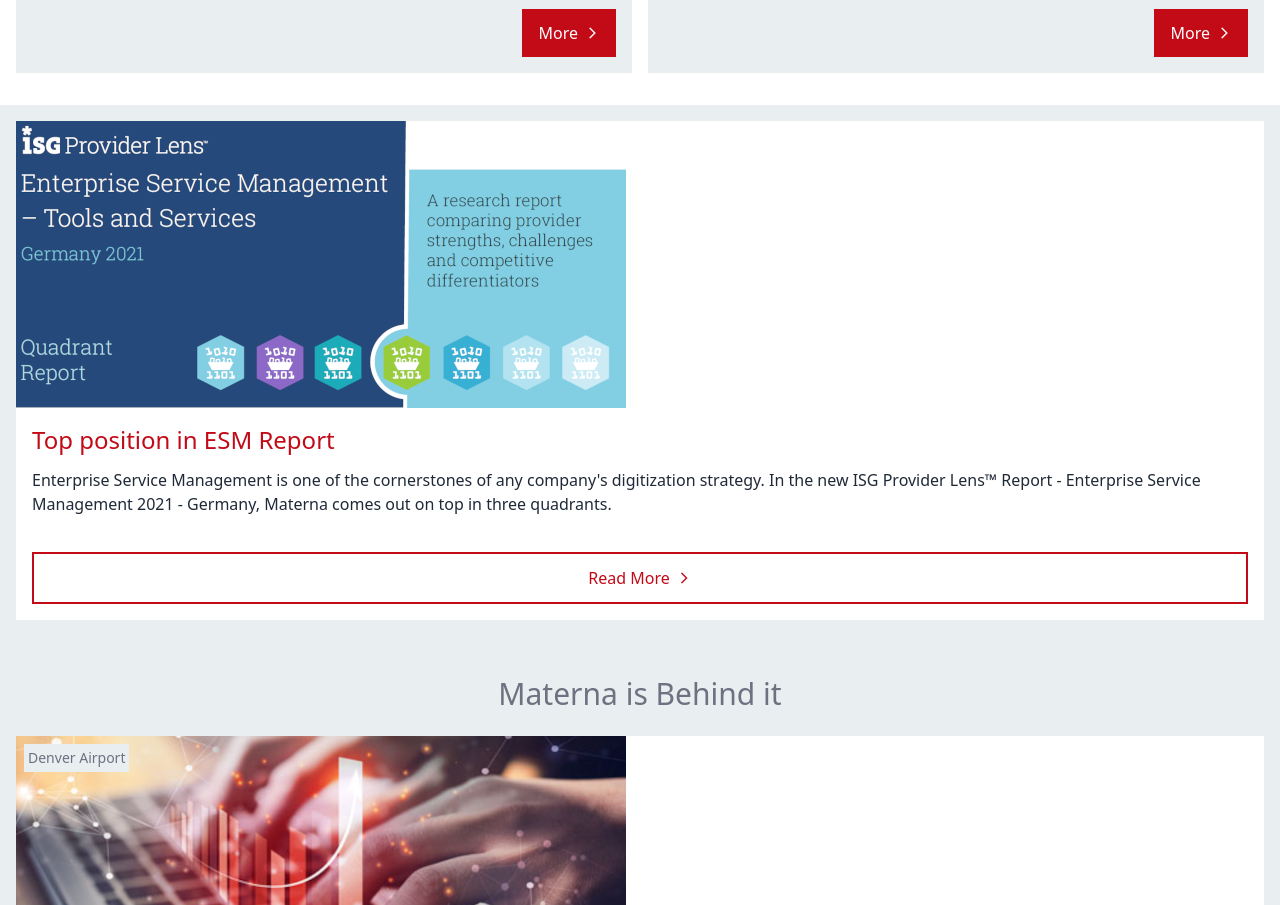
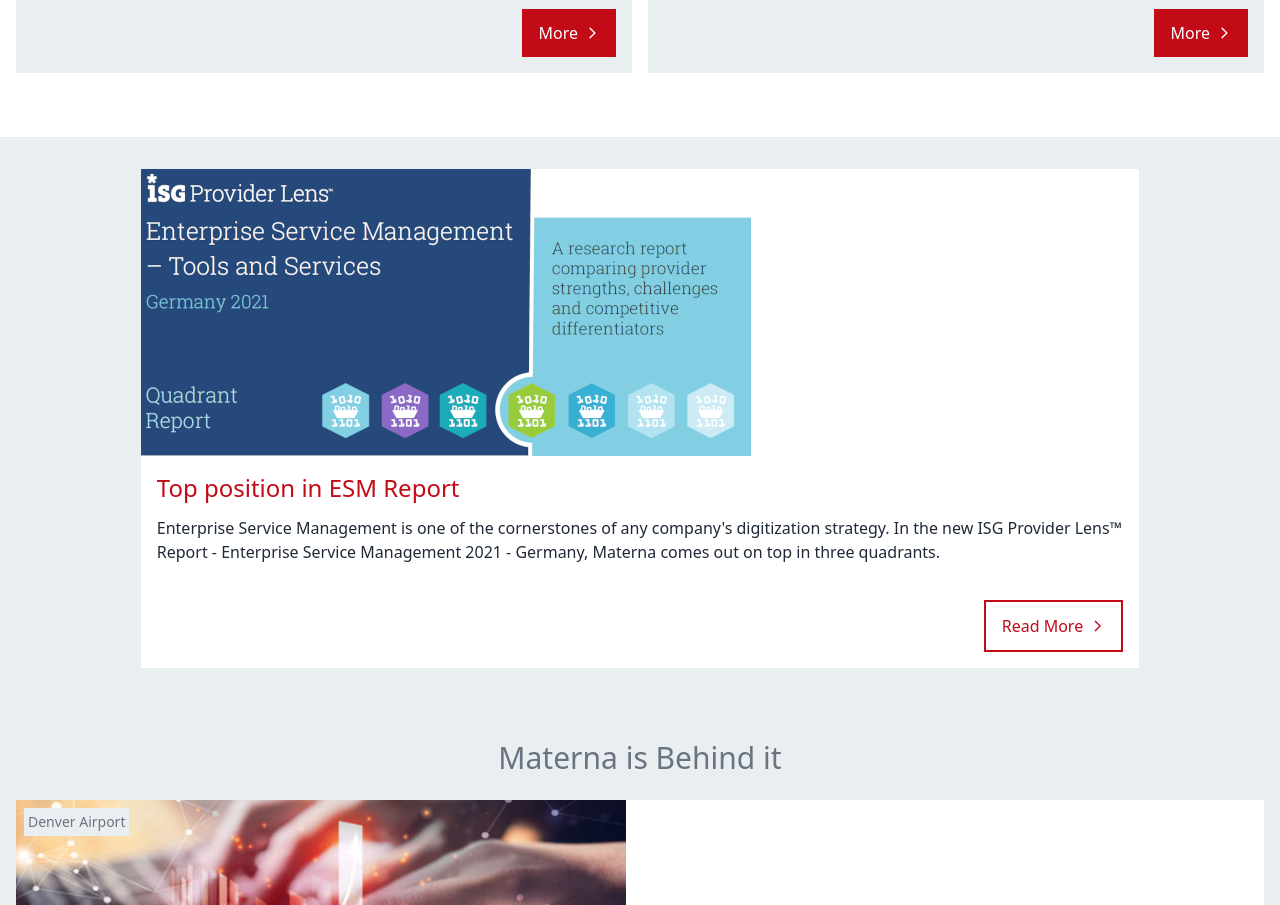
Before and after one commit to Bateyjosue/materna-clone-tailwind, a website built with Vite: page index.html in a window 1280 px wide. Shown: the part 2223-3128 px from the top of the page. Built offline with nearby package versions, Linux system fonts and the light colour scheme.

Commit message:
Top Position Section Design | Tablet

```diff
--- a/index.html
+++ b/index.html
@@ -133,15 +133,15 @@
         </ul>
       </section>
 
-      <section class="top__position p-4 bg-[#e9eef1]">
-        <article class="top__card bg-white">
+      <section class="top__position p-4  bg-[#e9eef1] md:px-4 md:py-8 md:mt-8">
+        <article class="top__card bg-white md:w-[80%] md:m-auto">
           <div class="top__card__image">
             <img src="./assets/E-Portfolio-Lsg-ESM-ISG-Cover.png" alt="">
           </div>
-          <div class="top__card__content p-4 flex flex-col gap-3 font-[300]">
+          <div class="top__card__content p-4 flex flex-col gap-3 font-[300] md:flex md:flex-col">
             <h5><a href="" class="text-[#c30a17] hover:underline hover:text-gray-700 text-2xl ">Top position in ESM Report</a></h5>
             <p class="text-gray-800 font-300">Enterprise Service Management is one of the cornerstones of any company's digitization strategy. In the new ISG Provider Lens™ Report - Enterprise Service Management 2021 - Germany, Materna comes out on top in three quadrants.</p>
-            <button class="border-2 border-[#c30a17] text-[#c30a17] mt-6 w-full py-3 flex justify-center gap-2 items-center hover:bg-red-100">
+            <button class="border-2 border-[#c30a17] text-[#c30a17] mt-6 w-full py-3 flex justify-center gap-2 items-center hover:bg-red-100 md:w-fit md:self-end md:px-4">
               <span class="hover:underline font-[400]">Read More</span>
               <span class="material-symbols-outlined text-sm">arrow_forward_ios</span>
             </button>
```
